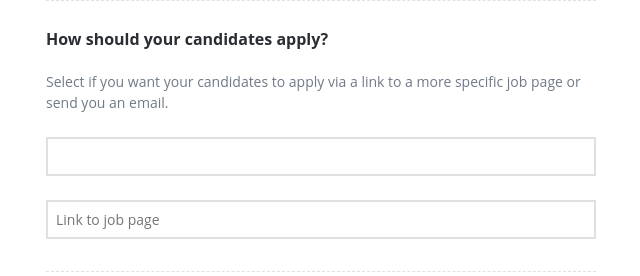
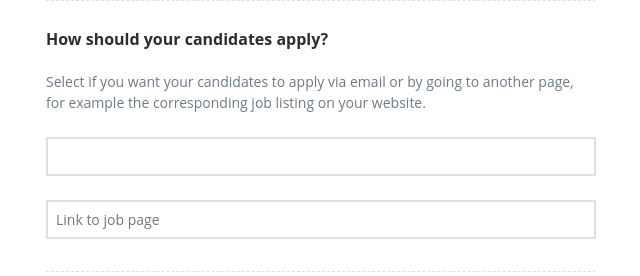
Before and after one commit to hackcyprus/jobber, a Python web app: template jobber/templates/jobs/create_or_edit.html in a window 1280 px wide. Shown: the part 1845-2121 px from the top of the page, without its empty margins (319-959 px from the left). Run offline with Jinja, Linux system fonts and the light colour scheme; the template is opened without the code that fills it: most values are stand-ins (such as "Sample title", 1, 10 or a date in 2020); form fields are guessed from the names that the template uses; some libraries are stand-ins or nearby versions.

Commit message:
Copy updates

```diff
--- a/jobber/templates/jobs/create_or_edit.html
+++ b/jobber/templates/jobs/create_or_edit.html
@@ -131,7 +131,7 @@
       <fieldset>
         <h4>How should your candidates apply?</h4>
         <p class="help-text">
-          Select if you want your candidates to apply via a link to a more specific job page or send you an email.
+          Select if you want your candidates to apply via email or by going to another page, for example the corresponding job listing on your website.
         </p>
         <div class="field inline" id="contact-method-field">
           {{ form.contact_method(**{"parsley-required": "required"}) }}
```
